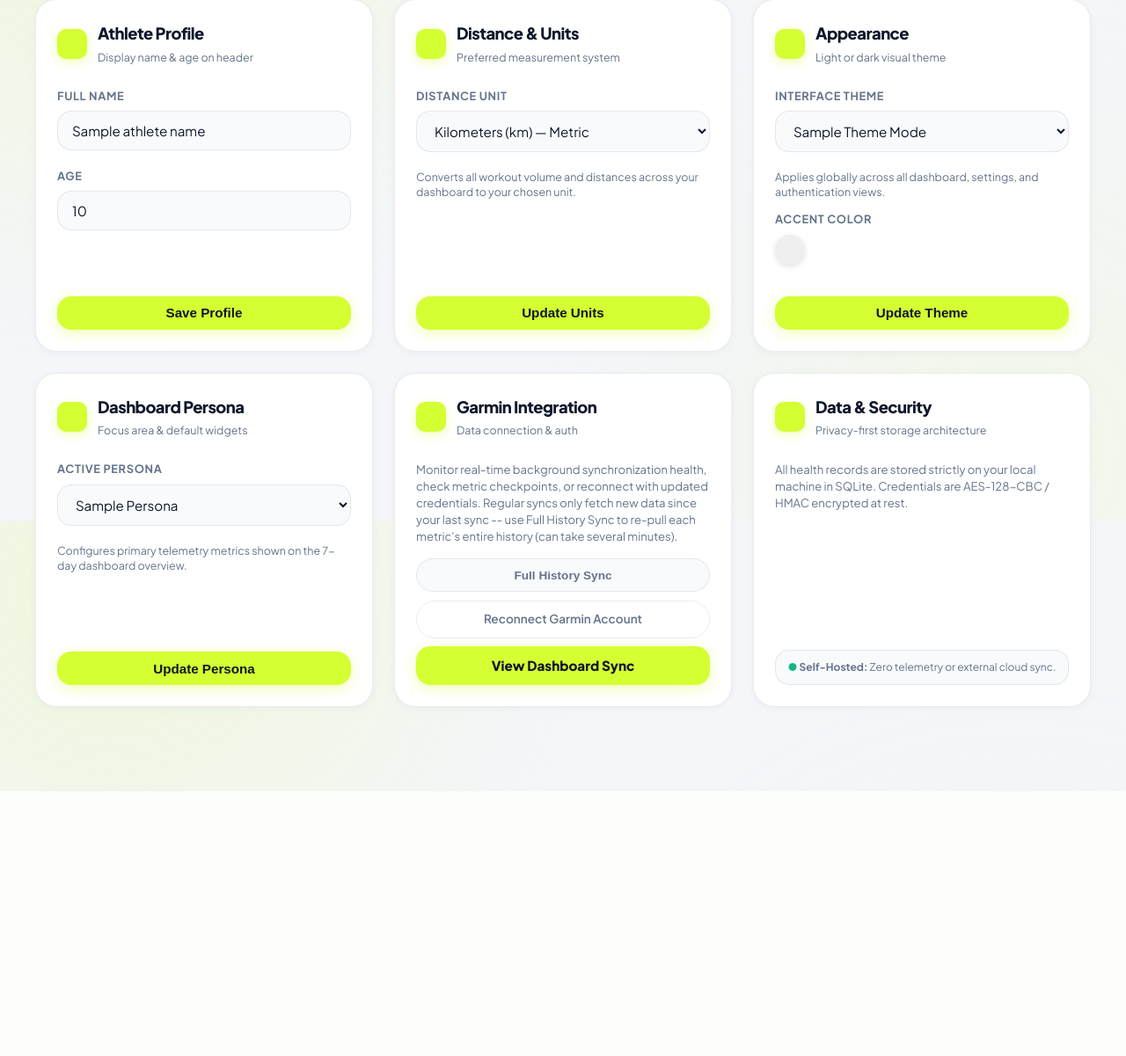
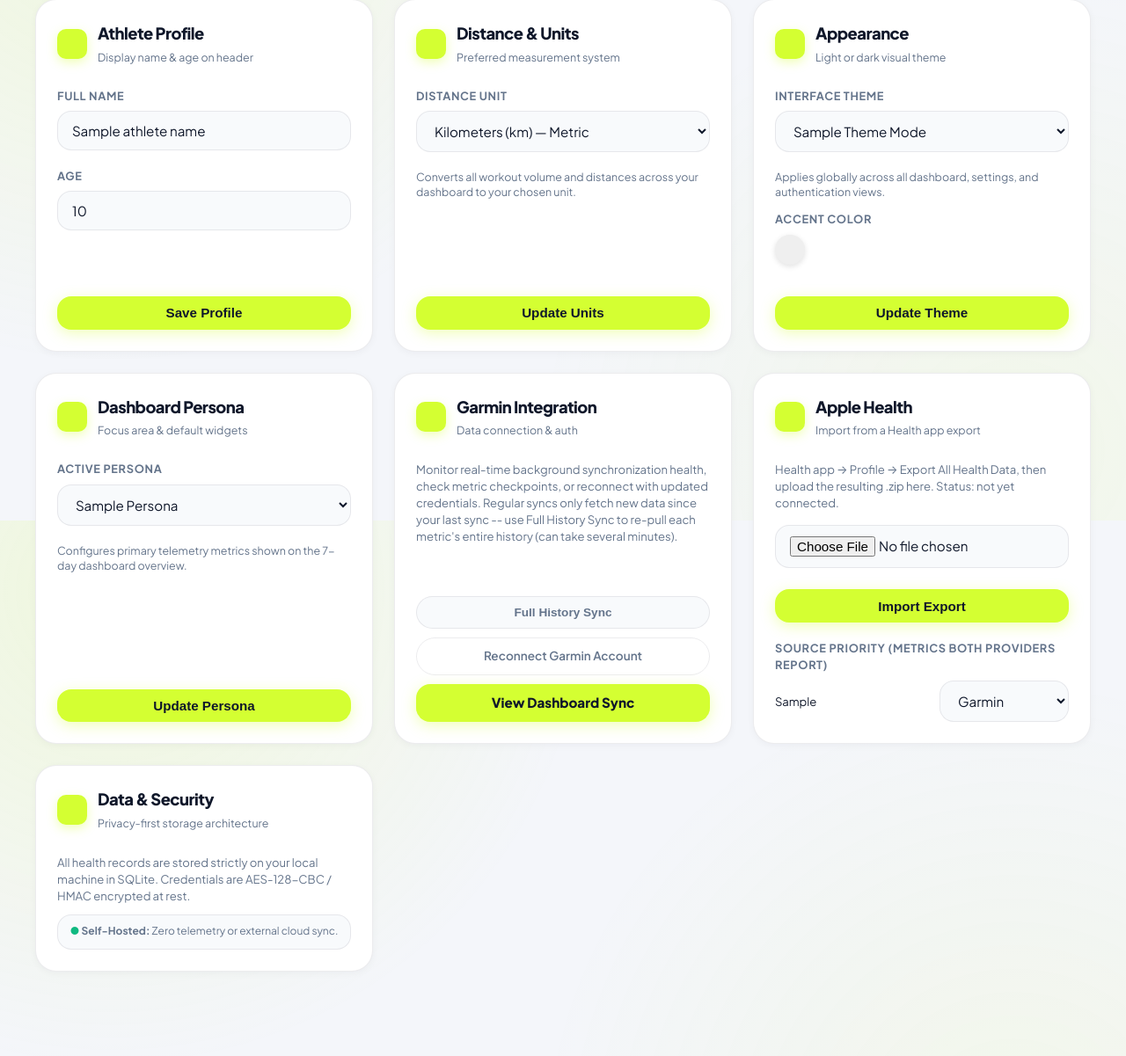
Before and after one commit to mrtial/Athlytics, a Python web app: template app/templates/settings.html in a window 1280 px wide. Shown: the part 208-1409 px from the top of the page at 88% size. Before the commit the page ends 1108 px from the top, so only its background shows below. Run offline with Jinja, Linux system fonts and the light colour scheme; the template is opened without the code that fills it: most values are stand-ins (such as "Sample title", 1, 10 or a date in 2020).

Commit message:
feat: add Apple Health import card and per-metric source priority picker to Settings
Adds a new POST /settings/apple-health/priority route, extends
_settings_context() with a required garmin_connected parameter to compute
apple_health_connected/overlapping_metric_types/source_priority, updates all
five call sites accordingly, and adds an "Apple Health Import" card with a
priority picker (shown only for metric_types both connected sources report)
to the Settings page.

Co-Authored-By: Claude Sonnet 5 <noreply@anthropic.com>

```diff
--- a/app/templates/settings.html
+++ b/app/templates/settings.html
@@ -163,6 +163,59 @@
     </div>
   </div>
 
+  <!-- Card: Apple Health Import -->
+  <div class="settings-card">
+    <div class="settings-card-header">
+      <div class="app-icon" style="width: 34px; height: 34px; border-radius: var(--radius-sm);">{{ feather_icon('heart') }}</div>
+      <div>
+        <h2 class="section-title" style="margin: 0; font-size: 1.15rem;">Apple Health</h2>
+        <span style="font-size: 0.78rem; color: var(--fg-muted);">Import from a Health app export</span>
+      </div>
+    </div>
+    <div style="margin-top: 1rem; display: flex; flex-direction: column; flex: 1; justify-content: space-between;">
+      <div>
+        <p style="font-size: 0.82rem; color: var(--fg-muted); margin: 0 0 1rem; line-height: 1.45;">
+          Health app &rarr; Profile &rarr; Export All Health Data, then upload the resulting .zip here.
+          {% if apple_health_connected %}Status: connected.{% else %}Status: not yet connected.{% endif %}
+        </p>
+        <form method="post" action="/api/data-sources/apple-health/import" enctype="multipart/form-data" id="apple-health-settings-form">
+          <div class="form-group">
+            <input class="form-input" type="file" id="apple_export_file" name="export_file" accept=".zip" required>
+          </div>
+          <button type="submit" class="btn-primary" style="width: 100%; padding: 0.65rem 1rem;">Import Export</button>
+        </form>
+        <script>
+          document.getElementById("apple-health-settings-form").addEventListener("submit", async (evt) => {
+            evt.preventDefault();
+            const form = evt.target;
+            const response = await fetch(form.action, { method: "POST", body: new FormData(form) });
+            if (response.ok) { window.location.reload(); }
+            else {
+              const body = await response.json().catch(() => ({}));
+              alert(body.detail || "Import failed. Please check the file and try again.");
+            }
+          });
+        </script>
+
+        {% if overlapping_metric_types %}
+        <div style="margin-top: 1.25rem;">
+          <label class="form-label">Source Priority (metrics both providers report)</label>
+          {% for mt in overlapping_metric_types %}
+          <form method="post" action="/settings/apple-health/priority" name="priority_{{ mt }}" style="display: flex; align-items: center; gap: 0.5rem; margin-top: 0.5rem;">
+            <input type="hidden" name="metric_type" value="{{ mt }}">
+            <span style="font-size: 0.82rem; flex: 1;">{{ mt.replace('_', ' ').title() }}</span>
+            <select class="form-input" name="preferred_source" style="width: auto;" onchange="this.form.submit()">
+              <option value="garmin" {% if source_priority[mt] == 'garmin' %}selected{% endif %}>Garmin</option>
+              <option value="apple_health" {% if source_priority[mt] == 'apple_health' %}selected{% endif %}>Apple Health</option>
+            </select>
+          </form>
+          {% endfor %}
+        </div>
+        {% endif %}
+      </div>
+    </div>
+  </div>
+
   <!-- Card 6: Privacy & Data Security -->
   <div class="settings-card">
     <div class="settings-card-header">
```
Also changed, not shown: app/routes/data_sources.py (+12 -0 lines), app/routes/settings.py (+32 -6 lines), tests/app/test_settings.py (+41 -0 lines).
